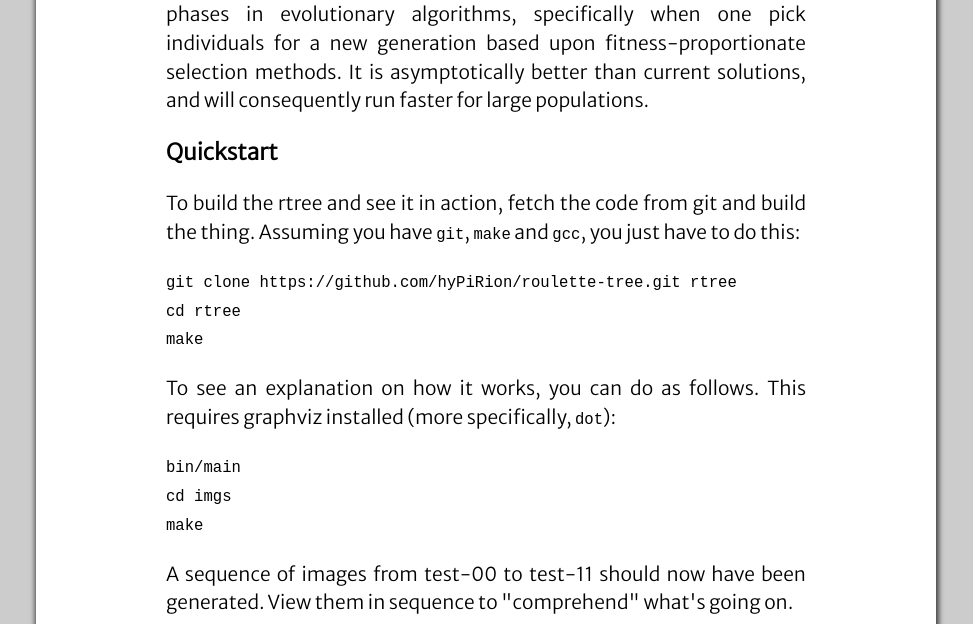
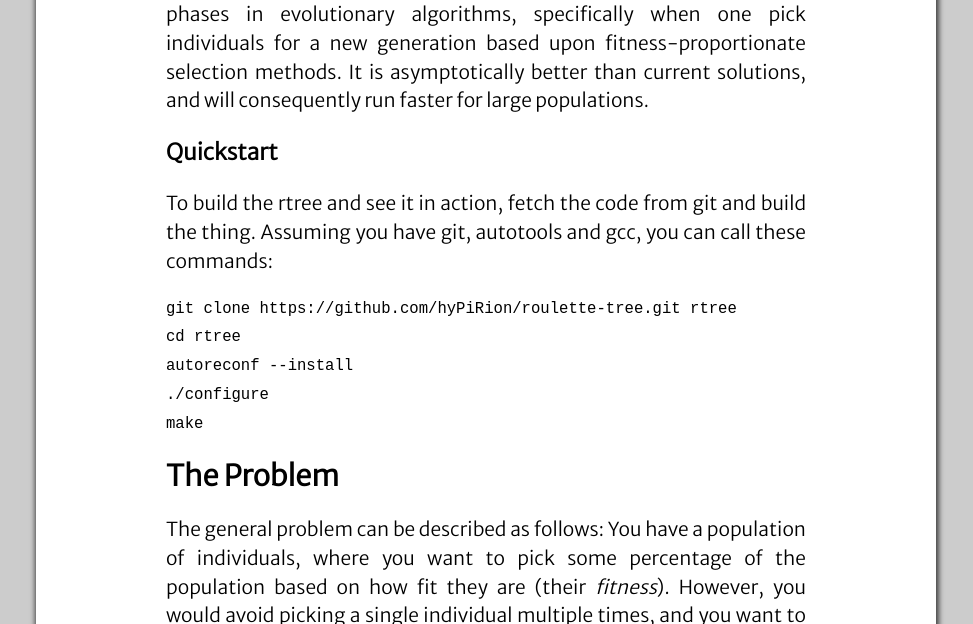
Before and after one commit to hypirion/roulette-tree, a plain HTML site: page index.html in a window 1280 px wide. Shown: the part 174-798 px from the top of the page, without its empty margins (154-1127 px from the left). Drawn offline with nearby package versions, Linux system fonts and the light colour scheme; some packages are replaced by stand-ins of ours.

Commit message:
Fix build documentation

```diff
--- a/index.html
+++ b/index.html
@@ -21,18 +21,13 @@
 
         <h3>Quickstart</h3>
         <p>To build the rtree and see it in action, fetch the code from git and
-        build the thing. Assuming you have <code>git</code>, <code>make</code>
-        and <code>gcc</code>, you just have to do this:</p>
+        build the thing. Assuming you have git, autotools and gcc, you can call
+        these commands:</p>
         <code><pre>git clone https://github.com/hyPiRion/roulette-tree.git rtree
 cd rtree
+autoreconf --install
+./configure
 make</pre></code>
-        <p>To see an explanation on how it works, you can do as follows. This
-        requires graphviz installed (more specifically, <code>dot</code>):</p>
-        <code><pre>bin/main
-cd imgs
-make</pre></code>
-        <p>A sequence of images from test-00 to test-11 should now have been
-        generated. View them in sequence to "comprehend" what's going on.</p>
 
         <h2>The Problem</h2>
         <p>The general problem can be described as follows: You have a
```
